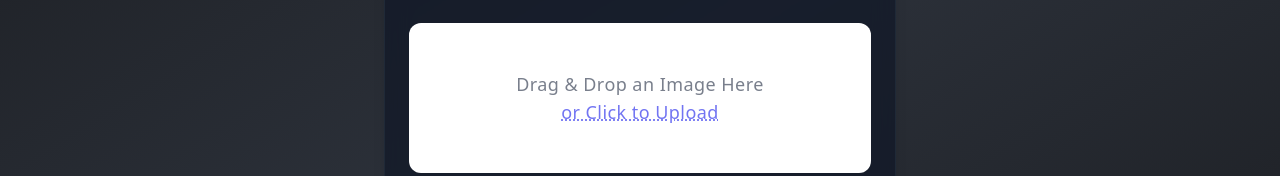
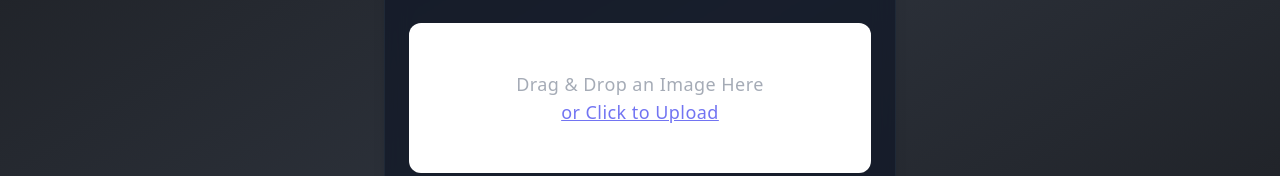
Before and after one commit to priyankap0101/PicColorPicker, a React (Vite) app: page / in a window 1280 px wide. Shown: the part 321-497 px from the top of the page. Built offline with nearby package versions, Linux system fonts and the light colour scheme.

Commit message:
Refined text styling for image upload message: removed dotted underline, improved hover effects with smooth scaling and shadow, and enhanced focus state for better usability.

```diff
--- a/src/component/ImageUpload.jsx
+++ b/src/component/ImageUpload.jsx
@@ -185,9 +185,9 @@ const ImageUpload = () => {
 
         {/* Placeholder Text */}
         {!imageData && (
-          <p className="absolute text-base font-medium tracking-wide text-center text-gray-500 opacity-90 sm:text-lg">
+          <p className="absolute font-medium tracking-wide text-center text-gray-400 opacity-90 sm:text-base md:text-lg">
             Drag & Drop an Image Here <br />
-            <span className="text-indigo-500 underline transition-all duration-300 ease-in-out decoration-dotted decoration-indigo-500 hover:text-indigo-600 hover:decoration-solid hover:scale-105 hover:shadow-md hover:shadow-indigo-300/50">
+            <span className="text-indigo-500 underline transition-all duration-200 ease-in-out hover:text-indigo-600 hover:scale-105 hover:shadow-md hover:shadow-indigo-300/50 focus:text-indigo-700 focus:outline-none">
               or Click to Upload
             </span>
           </p>
```
